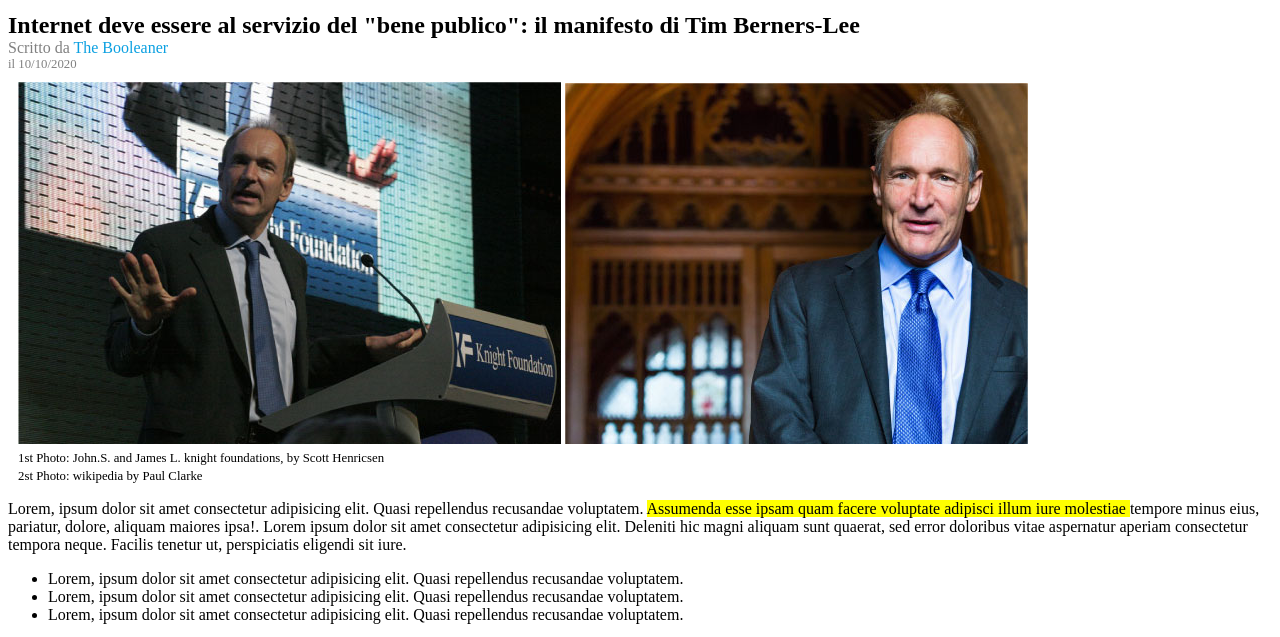
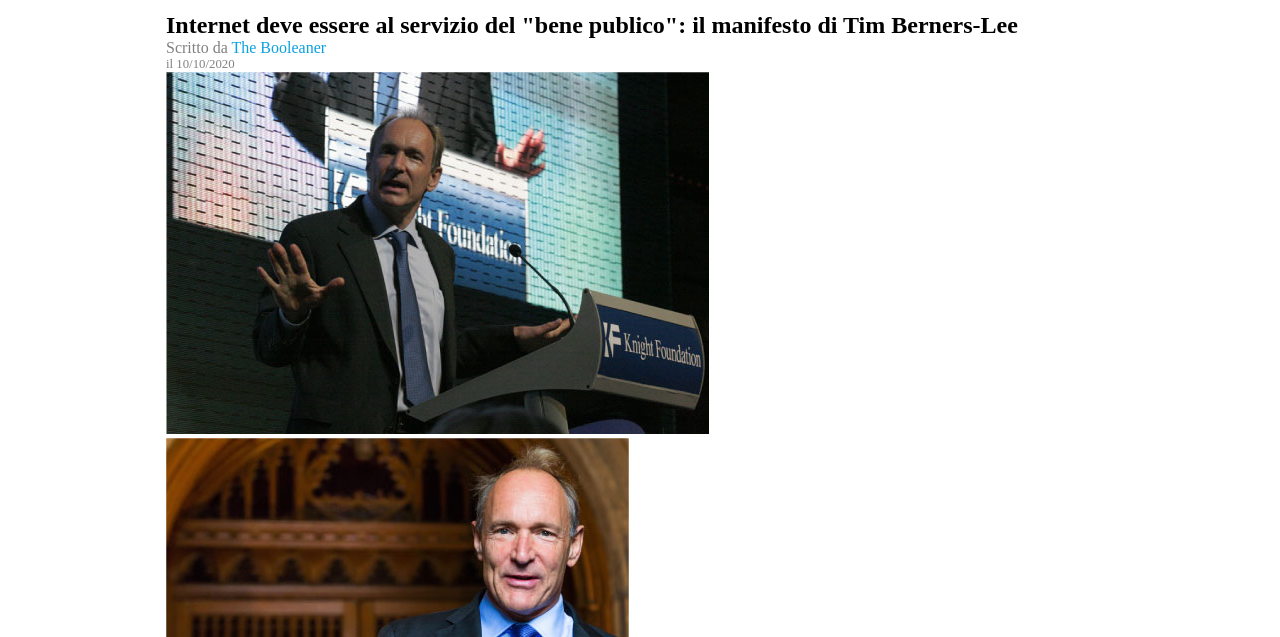
Before and after one commit to parisking93/html-css-booleaner, a plain HTML site: page bonus/index.html in a window 1280 px wide. Shown: the part 136-773 px from the top of the page. Drawn offline with Linux system fonts and the light colour scheme.

Commit message:
add in main margin e width

```diff
--- a/bonus/css/style.css
+++ b/bonus/css/style.css
@@ -18,6 +18,10 @@
     color: white;
 }
 /* fine style font  */
+main{
+    width: 75%;
+    margin: auto;
+}
 
 /* inizio header  */
 header{
@@ -39,7 +43,7 @@ header .logo{
 /* fine section titolo  */
 /* section containerfoto */
 .containerfoto{
-    margin: 10px;
+    margin: 0;
 }
 /* fine section containerfoto */
 
```
